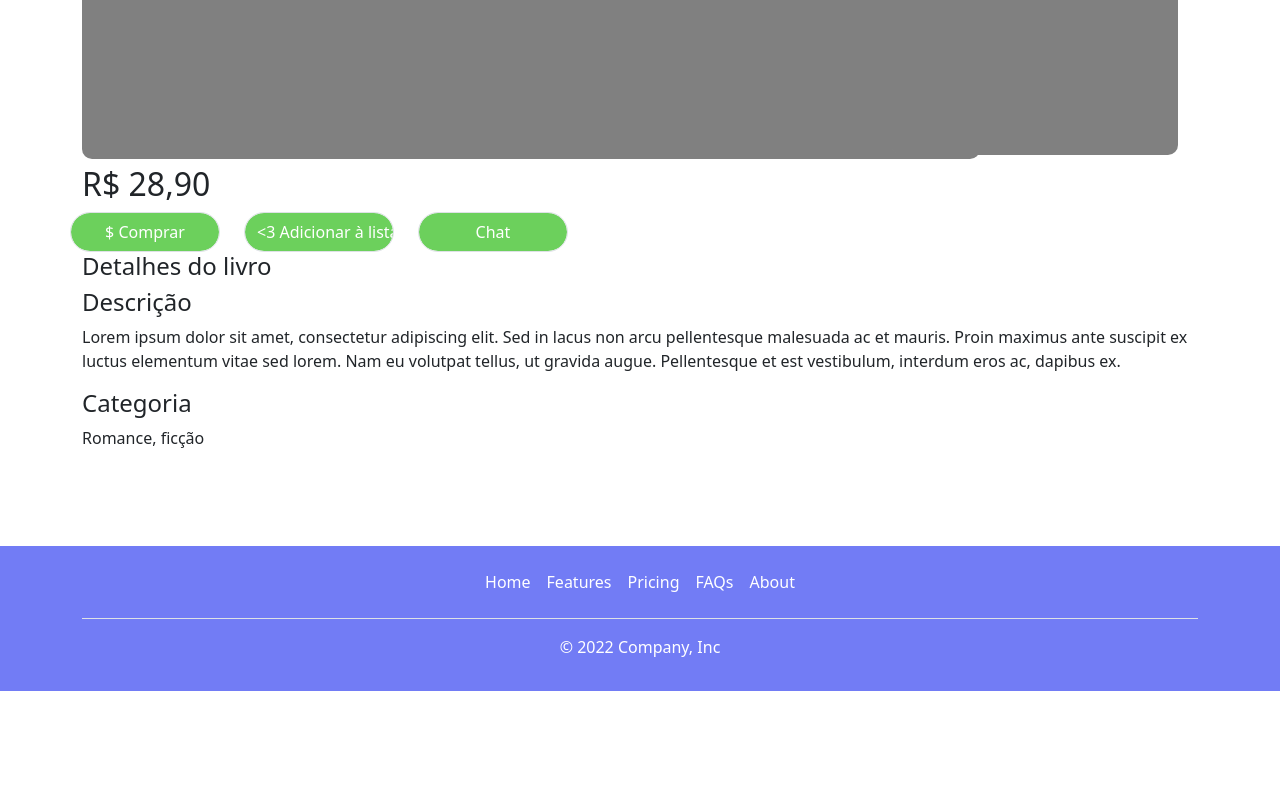
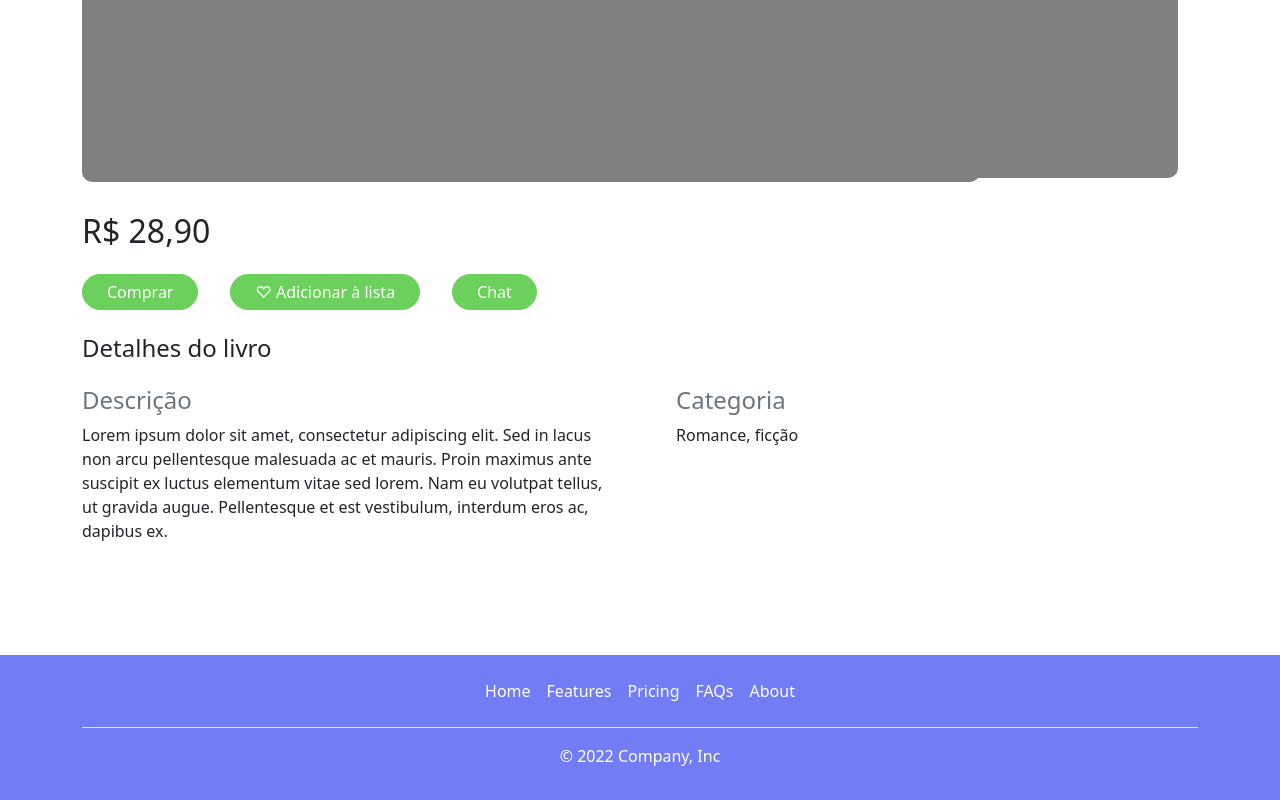
Before and after one commit to Ailton-F/Integrado, a React (Create React App) app: page /book in a window 1280 px wide. Shown: the part 606-1406 px from the top of the page. Before the commit the page ends 1297 px from the top, so only its background shows below. Built offline with nearby package versions, Linux system fonts and the light colour scheme.

Commit message:
Tela Book Conluida

```diff
--- a/src/assets/styles/BookStyle.js
+++ b/src/assets/styles/BookStyle.js
@@ -9,9 +9,16 @@ export const BlockTest = styled.div`
 
 export const BuyBtn = styled.input`
     background-color: #6CD05C;
-    width: 150px;
-    height: 40px;
+    border: 1px solid #6CD05C;
+    padding: .3em 1.5em;
+    margin-right: 2em;
     border-radius: 500px;
+
+    :hover{
+        background-color: white;
+        border-color: #6CD05C;
+        color: #6CD05C !important;
+    }
 
     :focus{
         background-color: #5db450;
--- a/src/pages/Book.js
+++ b/src/pages/Book.js
@@ -6,11 +6,11 @@ export function Book(props){
     return(
         <div>
             <Header shadow={true}/>
-            <div className='container'>
+            <div className='container mt-4'>
                 <h2>O cortiço</h2>
-                <h4>Por Aluísio de Azevedo</h4>
+                <h6 className='text-secondary mb-3'>Por Aluísio de Azevedo</h6>
 
-                <div id="book-imgs" className="row d-flex">
+                <div id="book-imgs" className="row d-flex mb-4">
                     <div className="col-8">
                     <BlockTest/>
                     </div>
@@ -22,18 +22,22 @@ export function Book(props){
                 </div>
 
                 <h2>R$ 28,90</h2>
-                <div id="book-btns" className="row gap-4">
-                <BuyBtn className="form-control text-white d-flex justify-content-center" type="submit" value="$ Comprar"/>
-                <BuyBtn className="form-control text-white d-flex justify-content-center" type="submit" value="<3 Adicionar à lista"/>
-                <BuyBtn className="form-control text-white d-flex justify-content-center" type="submit" value="Chat"/>
+                <div id="book-btns" className="d-flex mt-4 mb-1">
+                <BuyBtn className="text-white justify-content-center" type="submit" value="Comprar"/>
+                <BuyBtn className="text-white justify-content-center" type="submit" value="&#9825; Adicionar à lista"/>
+                <BuyBtn className="text-white justify-content-center" type="submit" value="Chat"/>
                 </div>
 
-                <div id="book-detail">
-                    <h4>Detalhes do livro</h4>
-                    <h4>Descrição</h4>
-                    <p>Lorem ipsum dolor sit amet, consectetur adipiscing elit. Sed in lacus non arcu pellentesque malesuada ac et mauris. Proin maximus ante suscipit ex luctus elementum vitae sed lorem. Nam eu volutpat tellus, ut gravida augue. Pellentesque et est vestibulum, interdum eros ac, dapibus ex.</p>
-                    <h4>Categoria</h4>
+                <h4 className='mt-4'>Detalhes do livro</h4>
+                <div id="book-detail" className='row d-flex mt-4 gap-5'>
+                    <div className='col'>
+                        <h4 className='text-secondary'>Descrição</h4>
+                        <p>Lorem ipsum dolor sit amet, consectetur adipiscing elit. Sed in lacus non arcu pellentesque malesuada ac et mauris. Proin maximus ante suscipit ex luctus elementum vitae sed lorem. Nam eu volutpat tellus, ut gravida augue. Pellentesque et est vestibulum, interdum eros ac, dapibus ex.</p>
+                    </div>
+                    <div className='col'>
+                    <h4 className='text-secondary'>Categoria</h4>
                     <a>Romance</a>, <a>ficção</a>
+                    </div>
                 </div>
             </div>
             <Footer/>
```
